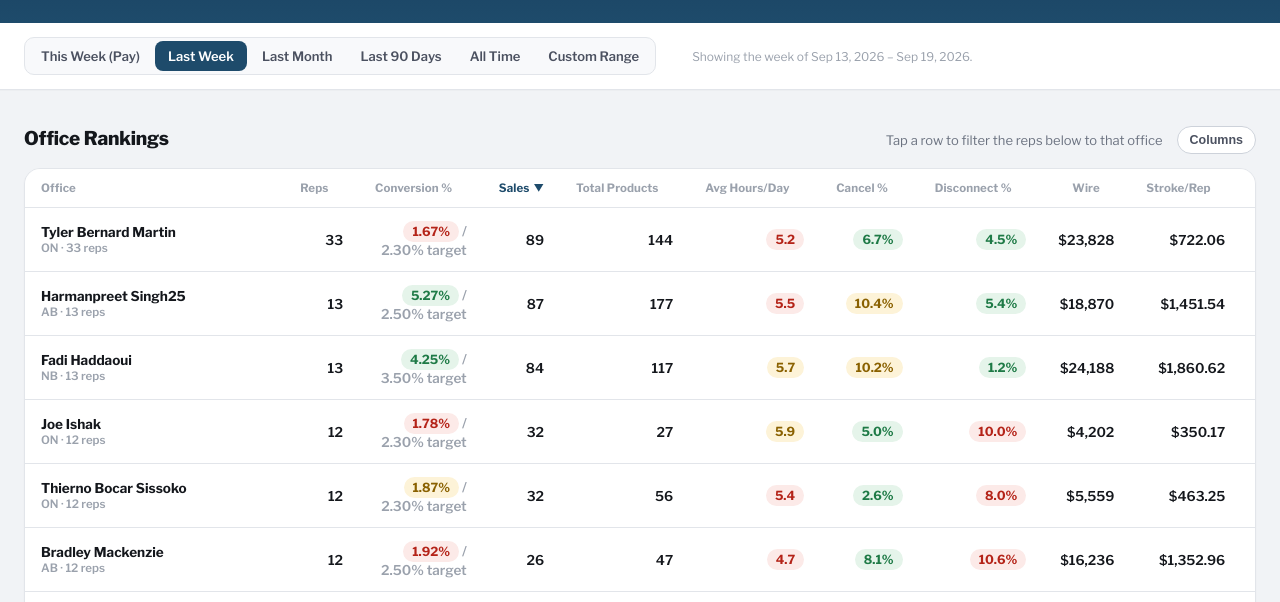
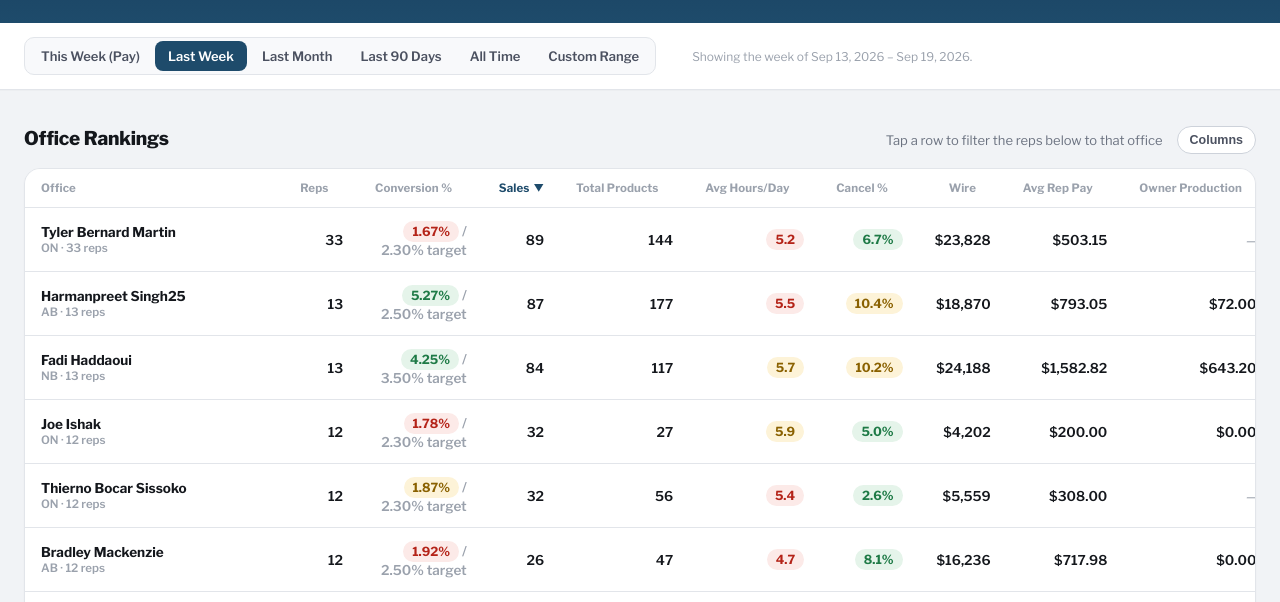
Before and after one commit to Rogers-Res/Rogers-Leaderboard, a plain HTML site: page index.html in a window 1280 px wide. Shown: the part 175-777 px from the top of the page. Drawn offline with nearby package versions, Linux system fonts and the light colour scheme.

Commit message:
Update index.html
update dashboard

```diff
--- a/index.html
+++ b/index.html
@@ -517,7 +517,7 @@
       var raw = window.localStorage && window.localStorage.getItem('rogersres_hidden_cols');
       if (raw) return new Set(JSON.parse(raw));
     } catch(e){}
-    return new Set();
+    return new Set(['disc', 'strokerep']); // default-hidden columns until the user changes them
   }
   function saveHiddenCols(){
     try { window.localStorage && window.localStorage.setItem('rogersres_hidden_cols', JSON.stringify(Array.from(state.hiddenCols))); } catch(e){}
```
